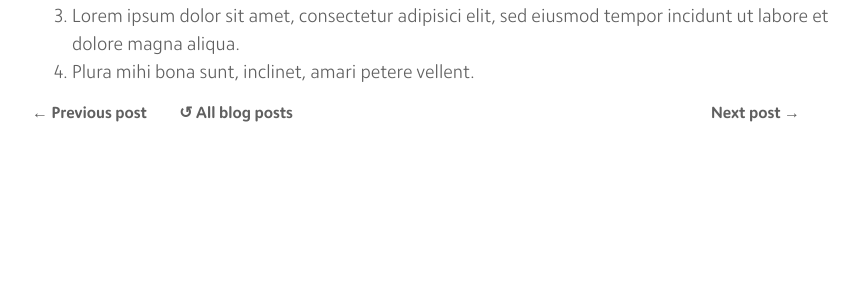
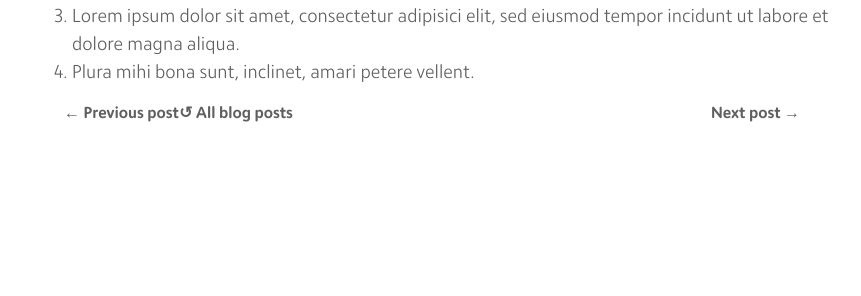
Before and after one commit to MrAnnix/MrAnnix.github.io, a Jekyll site: the page built from _posts/2019-03-22-workspace-design-trends-and-ideas.md, in a window 1280 px wide. Shown: the part 1380-1676 px from the top of the page, without its empty margins (208-1069 px from the left). Built offline with Jekyll 4.4.1, drawn with Linux system fonts in a browser that asks for light colours.

Commit message:
Update _common.scss

```diff
--- a/_sass/_common.scss
+++ b/_sass/_common.scss
@@ -538,7 +538,7 @@ code,pre,tt {
 
 .post .blog-navigation .previous-post {
     float: left;
-    margin-right: 2rem
+    margin-left: 2rem
 }
 
 .post .blog-navigation .next-post{
```
